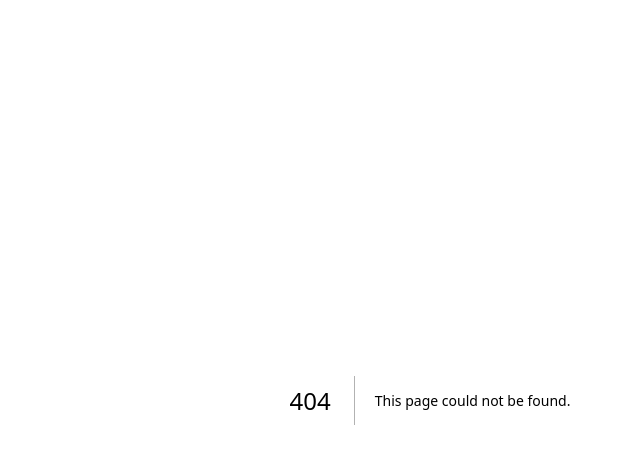
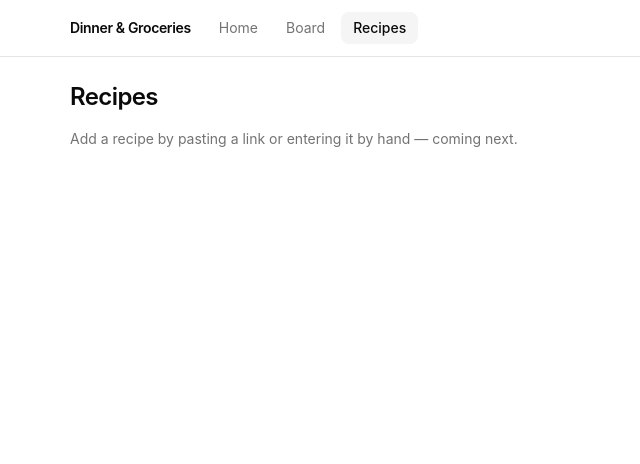
Before and after one commit to jonvez/dinner-and-groceries, a Next.js app: page /recipes in a window 1280 px wide. Before the commit this address had no page. Shown: the top 464 px of the page, without its empty margins (210-850 px from the left). Built offline with nearby package versions, Linux system fonts and the light colour scheme.

Commit message:
feat: add empty /recipes route behind the app shell (#12z)

```diff
--- /dev/null
+++ b/app/recipes/page.tsx
@@ -0,0 +1,24 @@
+import { AppNav } from "@/components/app-nav";
+
+// Behind the auth/household gate (deny-by-default middleware). Session-dependent
+// shell — never prerender at build time.
+export const dynamic = "force-dynamic";
+
+/**
+ * Recipes screen shell (issue #12z). The fetch → edit → save ingest flow is #12c;
+ * the library list is #12d. For now this is the empty destination the global nav
+ * points at, so the shell + navigation ship and are reviewed on their own.
+ */
+export default function RecipesPage() {
+  return (
+    <>
+      <AppNav />
+      <main className="mx-auto max-w-3xl space-y-4 p-6">
+        <h1 className="text-2xl font-semibold tracking-tight">Recipes</h1>
+        <p className="text-muted-foreground text-sm">
+          Add a recipe by pasting a link or entering it by hand — coming next.
+        </p>
+      </main>
+    </>
+  );
+}
```
Also changed, not shown: 1 other file (tests, documents, lock files or other folders).
